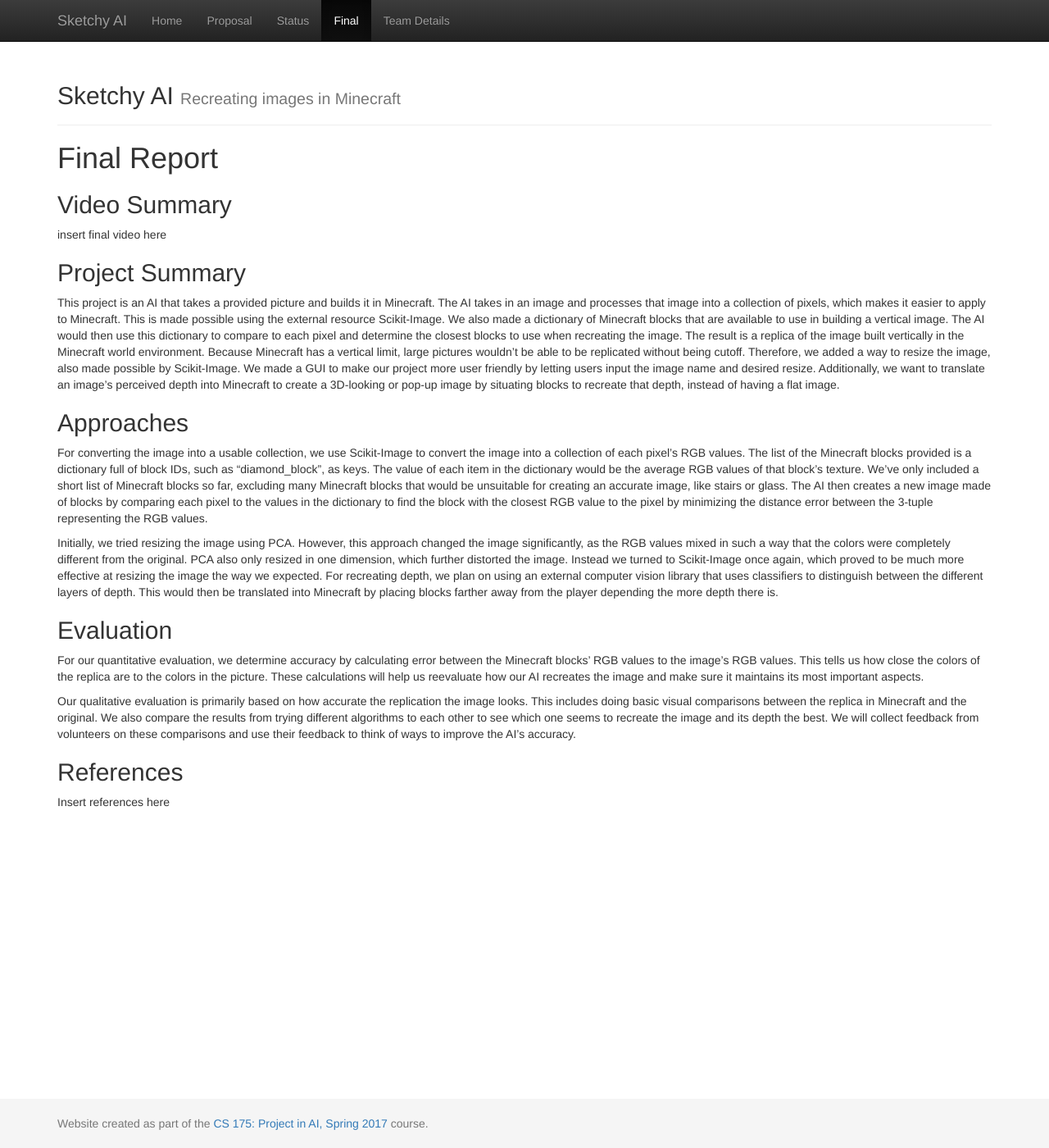
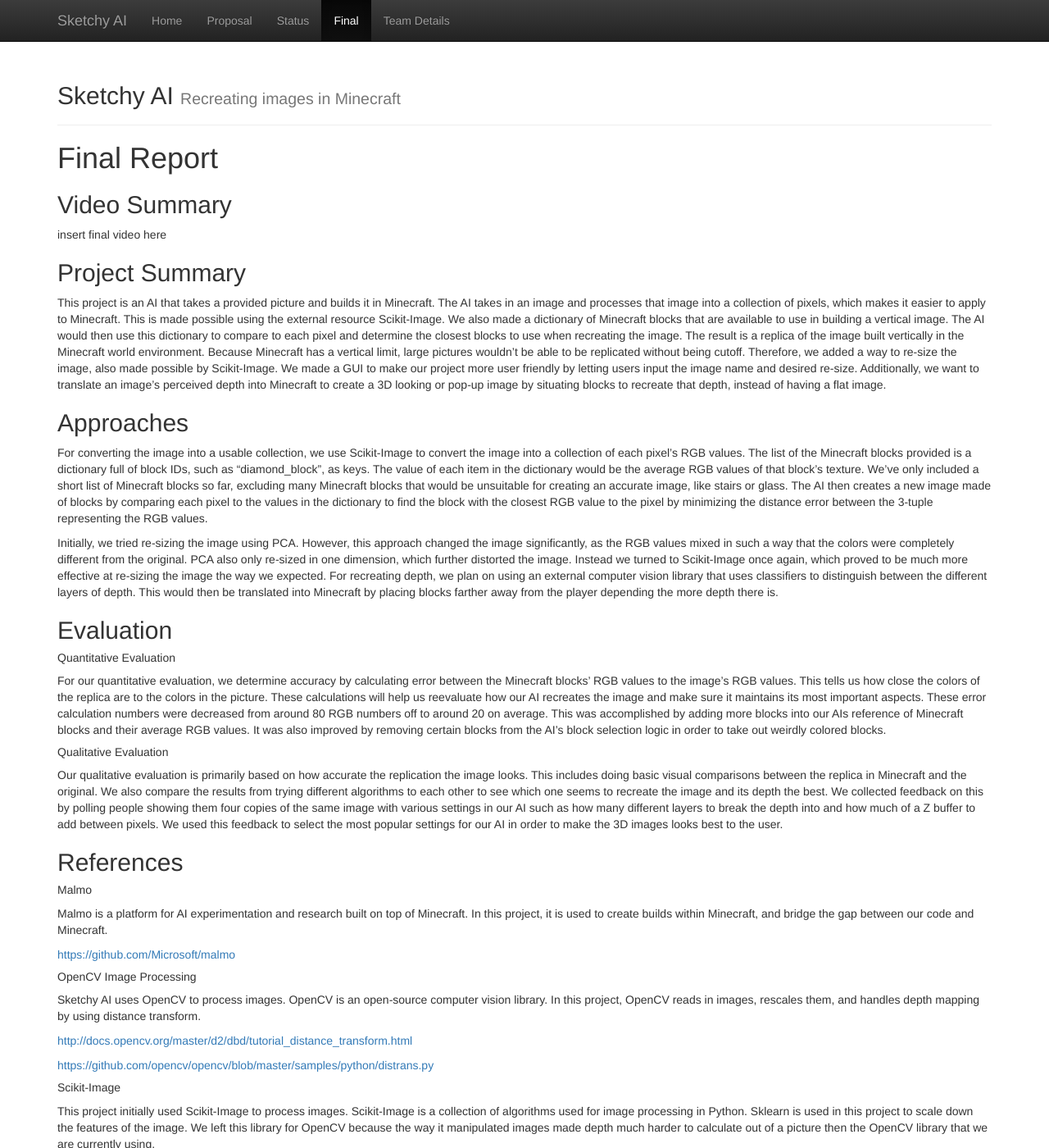
Before and after one commit to Alex561/CS175-Project, a Jekyll site: the page built from docs/final.md, in a window 1280 px wide and 1400 px high. Shown: the whole window at 82% size. Built offline with Jekyll 4.4.1, drawn with Linux system fonts in a browser that asks for light colours; some of the changed text lies outside the part shown.

```diff
--- a/docs/final.md
+++ b/docs/final.md
@@ -10,18 +10,35 @@ insert final video here
 
 ## Project Summary
 
-This project is an AI that takes a provided picture and builds it in Minecraft. The AI takes in an image and processes that image into a collection of pixels, which makes it easier to apply to Minecraft. This is made possible using the external resource Scikit-Image. We also made a dictionary of Minecraft blocks that are available to use in building a vertical image. The AI would then use this dictionary to compare to each pixel and determine the closest blocks to use when recreating the image. The result is a replica of the image built vertically in the Minecraft world environment. Because Minecraft has a vertical limit, large pictures wouldn't be able to be replicated without being cutoff. Therefore, we added a way to resize the image, also made possible by Scikit-Image. We made a GUI to make our project more user friendly by letting users input the image name and desired resize. Additionally, we want to translate an image's perceived depth into Minecraft to create a 3D-looking or pop-up image by situating blocks to recreate that depth, instead of having a flat image.
+This project is an AI that takes a provided picture and builds it in Minecraft. The AI takes in an image and processes that image into a collection of pixels, which makes it easier to apply to Minecraft. This is made possible using the external resource Scikit-Image. We also made a dictionary of Minecraft blocks that are available to use in building a vertical image. The AI would then use this dictionary to compare to each pixel and determine the closest blocks to use when recreating the image. The result is a replica of the image built vertically in the Minecraft world environment. Because Minecraft has a vertical limit, large pictures wouldn't be able to be replicated without being cutoff. Therefore, we added a way to re-size the image, also made possible by Scikit-Image. We made a GUI to make our project more user friendly by letting users input the image name and desired re-size. Additionally, we want to translate an image's perceived depth into Minecraft to create a 3D looking or pop-up image by situating blocks to recreate that depth, instead of having a flat image.
 
 ## Approaches
 For converting the image into a usable collection, we use Scikit-Image to convert the image into a collection of each pixel’s RGB values. The list of the Minecraft blocks provided is a dictionary full of block IDs, such as “diamond_block”, as keys. The value of each item in the dictionary would be the average RGB values of that block’s texture. We’ve only included a short list of Minecraft blocks so far, excluding many Minecraft blocks that would be unsuitable for creating an accurate image, like stairs or glass. The AI then creates a new image made of blocks by comparing each pixel to the values in the dictionary to find the block with the closest RGB value to the pixel by minimizing the distance error between the 3-tuple representing the RGB values.
 
-Initially, we tried resizing the image using PCA. However, this approach changed the image significantly, as the RGB values mixed in such a way that the colors were completely different from the original. PCA also only resized in one dimension, which further distorted the image. Instead we turned to Scikit-Image once again, which proved to be much more effective at resizing the image the way we expected. For recreating depth, we plan on using an external computer vision library that uses classifiers to distinguish between the different layers of depth. This would then be translated into Minecraft by placing blocks farther away from the player depending the more depth there is.
+Initially, we tried re-sizing the image using PCA. However, this approach changed the image significantly, as the RGB values mixed in such a way that the colors were completely different from the original. PCA also only re-sized in one dimension, which further distorted the image. Instead we turned to Scikit-Image once again, which proved to be much more effective at re-sizing the image the way we expected. For recreating depth, we plan on using an external computer vision library that uses classifiers to distinguish between the different layers of depth. This would then be translated into Minecraft by placing blocks farther away from the player depending the more depth there is.
 
 ## Evaluation
-For our quantitative evaluation, we determine accuracy by calculating error between the Minecraft blocks’ RGB values to the image’s RGB values. This tells us how close the colors of the replica are to the colors in the picture. These calculations will help us reevaluate how our AI recreates the image and make sure it maintains its most important aspects.
+##### Quantitative Evaluation
+For our quantitative evaluation, we determine accuracy by calculating error between the Minecraft blocks’ RGB values to the image’s RGB values. This tells us how close the colors of the replica are to the colors in the picture. These calculations will help us reevaluate how our AI recreates the image and make sure it maintains its most important aspects.  These error calculation numbers were decreased from around 80 RGB numbers off to around 20 on average.  This was accomplished by adding more blocks into our AIs reference of Minecraft blocks and their average RGB values.  It was also improved by removing certain blocks from the AI's block selection logic in order to take out weirdly colored blocks.
 
-Our qualitative evaluation is primarily based on how accurate the replication the image looks. This includes doing basic visual comparisons between the replica in Minecraft and the original. We also compare the results from trying different algorithms to each other to see which one seems to recreate the image and its depth the best. We will collect feedback from volunteers on these comparisons and use their feedback to think of ways to improve the AI’s accuracy.
+##### Qualitative Evaluation
+Our qualitative evaluation is primarily based on how accurate the replication the image looks. This includes doing basic visual comparisons between the replica in Minecraft and the original. We also compare the results from trying different algorithms to each other to see which one seems to recreate the image and its depth the best. We collected feedback on this by polling people showing them four copies of the same image with various settings in our AI such as how many different layers to break the depth into and how much of a Z buffer to add between pixels.  We used this feedback to select the most popular settings for our AI in order to make the 3D images looks best to the user.
 
 
 ## References
-Insert references here
+##### Malmo
+Malmo is a platform for AI experimentation and research built on top of Minecraft. In this project, it is used to create builds within Minecraft, and bridge the gap between our code and Minecraft.
+
+[https://github.com/Microsoft/malmo](https://github.com/Microsoft/malmo)
+
+##### OpenCV Image Processing
+Sketchy AI uses OpenCV to process images. OpenCV is an open-source computer vision library. In this project, OpenCV reads in images, rescales them, and handles depth mapping by using distance transform.
+
+[http://docs.opencv.org/master/d2/dbd/tutorial_distance_transform.html](http://docs.opencv.org/master/d2/dbd/tutorial_distance_transform.html)
+
+[https://github.com/opencv/opencv/blob/master/samples/python/distrans.py](https://github.com/opencv/opencv/blob/master/samples/python/distrans.py)
+
+##### Scikit-Image
+This project initially used Scikit-Image to process images.  Scikit-Image is a collection of algorithms used for image processing in Python. Sklearn is used in this project to scale down the features of the image. We left this library for OpenCV because the way it manipulated images made depth much harder to calculate out of a picture then the OpenCV library that we are currently using.
+
+[http://scikit-image.org/](http://scikit-image.org/ "Link to Scikit-Image's Site")
```
Also changed, not shown: docs/index.md (+10 -9 lines).
